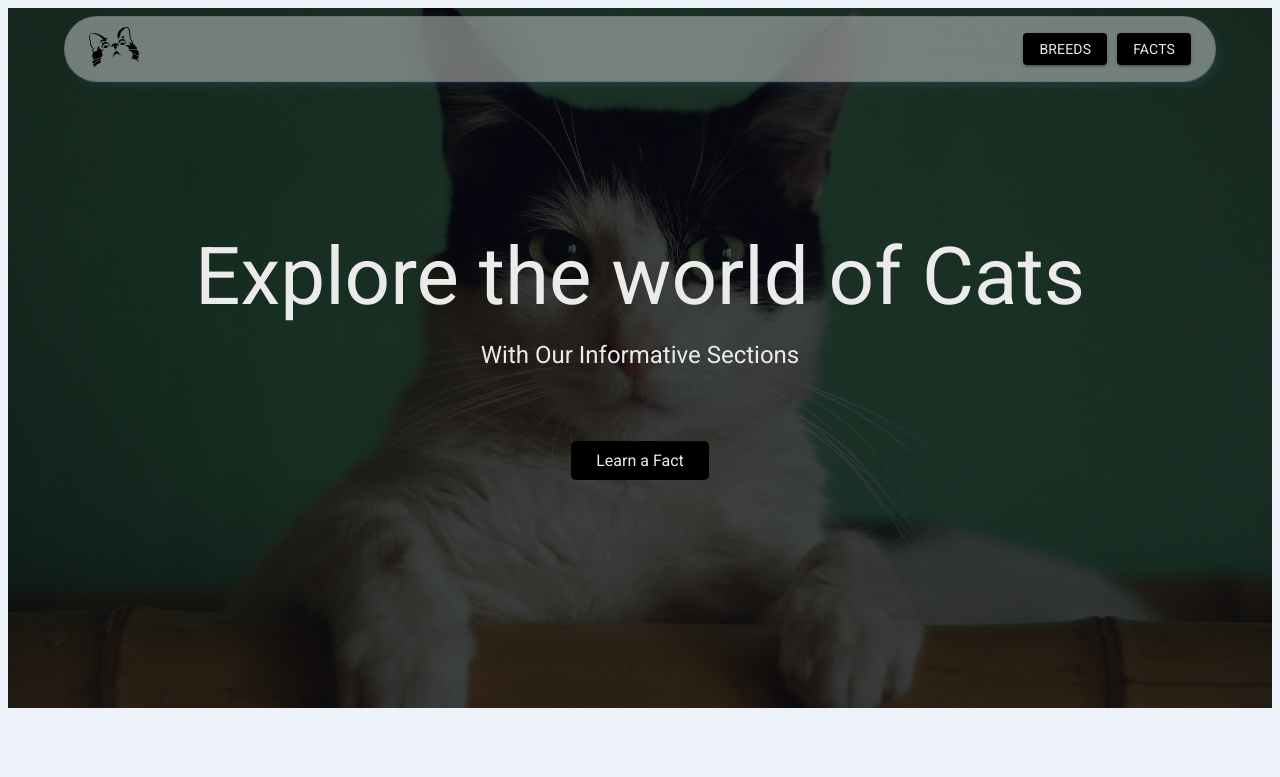
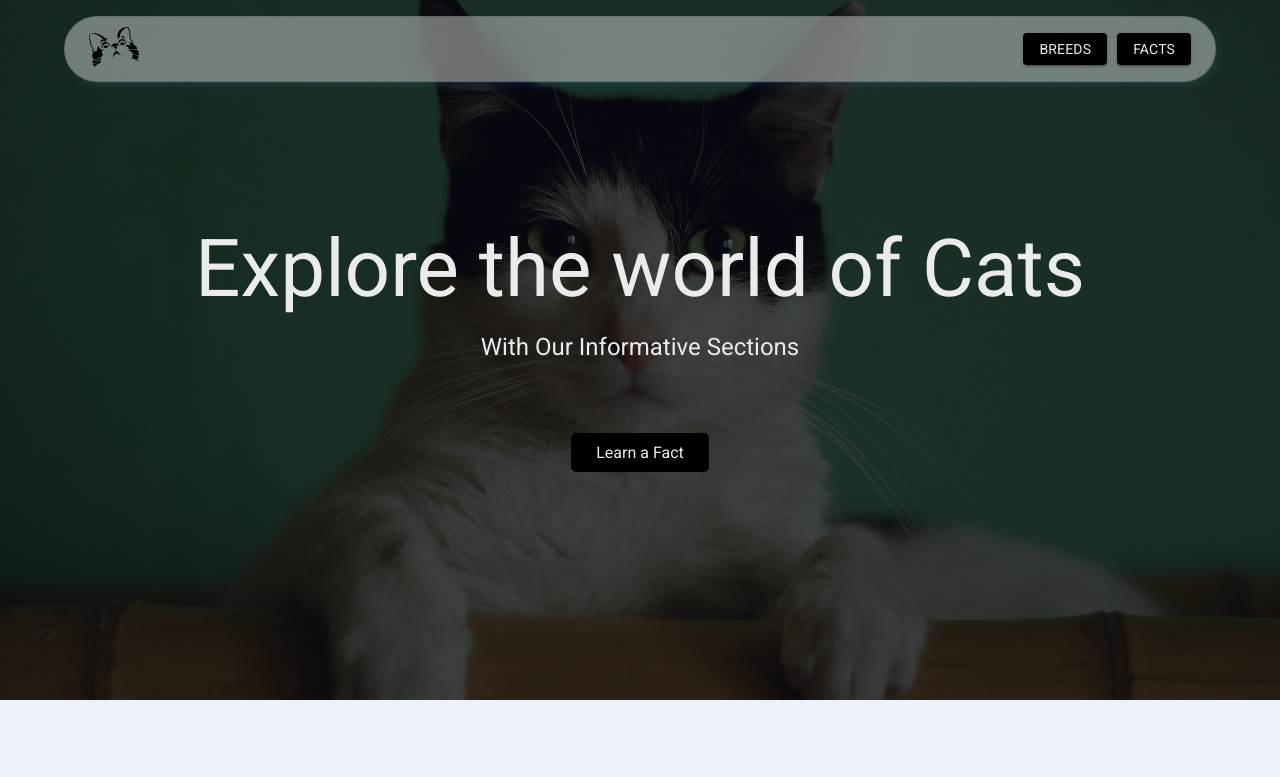
Before and after one commit to mhdalihoria/next-14-code-test, a Next.js app: page / in a window 1280 px wide. Shown: the top 777 px of the page. Built offline with nearby package versions, Linux system fonts and the light colour scheme.

Commit message:
Resetting Margin and Padding

```diff
--- a/app/layout.tsx
+++ b/app/layout.tsx
@@ -23,6 +23,8 @@ export default function RootLayout({
           flexDirection: "column",
           minHeight: "100vh",
           background: "#EDF2F8",
+          margin: 0,
+          padding: 0,
         }}
         className={roboto.className}
       >
```
